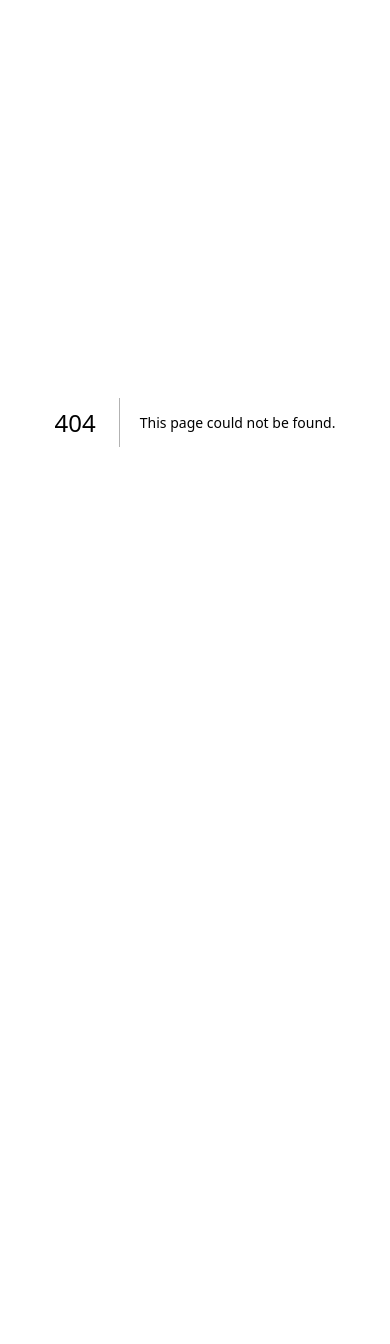
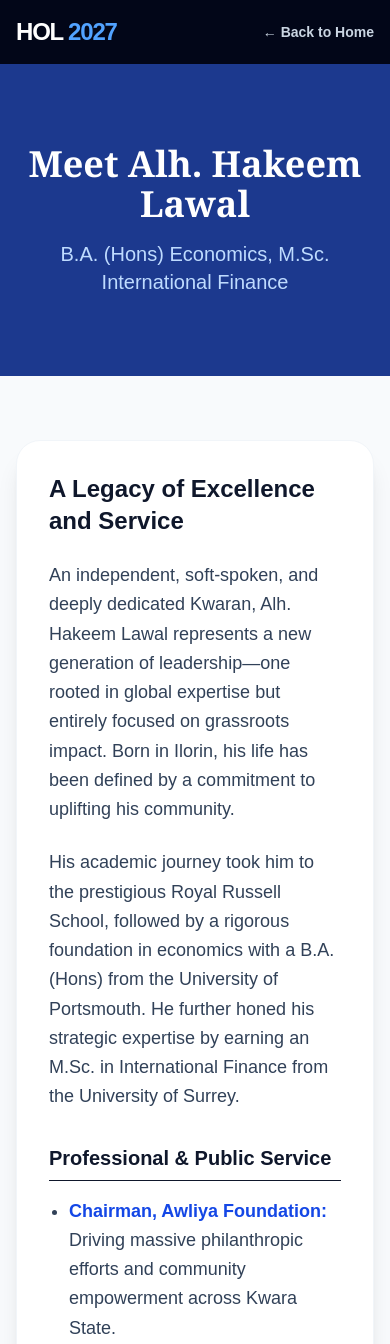
Before and after one commit to bolajareinvestmentltd-labs/Hol_2027, a Next.js app: page /about in a window 390 px wide. Before the commit this address had no page. Shown: the top 1344 px of the page. Before the commit the page ends 844 px from the top, so only its background shows below. Built offline with nearby package versions, Linux system fonts and the light colour scheme.

Commit message:
feat: added about and roadmap pages via mobile

```diff
--- /dev/null
+++ b/src/app/about/page.tsx
@@ -0,0 +1,45 @@
+"use client";
+
+import Link from "next/link";
+
+export default function AboutPage() {
+  return (
+    <main className="min-h-screen bg-slate-50 selection:bg-blue-900 selection:text-white">
+      <nav className="w-full p-4 md:p-6 flex justify-between items-center bg-slate-950 sticky top-0 z-50">
+        <Link href="/" className="flex items-center gap-3">
+          <div className="text-2xl font-black tracking-tighter text-white">
+            HOL <span className="text-blue-400">2027</span>
+          </div>
+        </Link>
+        <Link href="/" className="text-sm font-semibold text-slate-300 hover:text-white transition">
+          &larr; Back to Home
+        </Link>
+      </nav>
+
+      <header className="w-full bg-blue-900 py-20 px-4 text-center text-white">
+        <h1 className="text-4xl md:text-5xl font-serif font-bold mb-4">Meet Alh. Hakeem Lawal</h1>
+        <p className="text-xl text-blue-200 font-medium">B.A. (Hons) Economics, M.Sc. International Finance</p>
+      </header>
+
+      <section className="max-w-4xl mx-auto py-16 px-4">
+        <div className="bg-white rounded-3xl shadow-xl p-8 md:p-12 border border-slate-100">
+          <h2 className="text-2xl font-bold text-slate-900 mb-6">A Legacy of Excellence and Service</h2>
+          <div className="space-y-6 text-slate-700 leading-relaxed text-lg">
+            <p>An independent, soft-spoken, and deeply dedicated Kwaran, Alh. Hakeem Lawal represents a new generation of leadership—one rooted in global expertise but entirely focused on grassroots impact. Born in Ilorin, his life has been defined by a commitment to uplifting his community.</p>
+            <p>His academic journey took him to the prestigious Royal Russell School, followed by a rigorous foundation in economics with a B.A. (Hons) from the University of Portsmouth. He further honed his strategic expertise by earning an M.Sc. in International Finance from the University of Surrey.</p>
+            <h3 className="text-xl font-bold text-slate-900 mt-8 mb-4 border-b pb-2">Professional & Public Service</h3>
+            <ul className="list-disc pl-5 space-y-3">
+              <li><strong className="text-blue-700">Chairman, Awliya Foundation:</strong> Driving massive philanthropic efforts and community empowerment across Kwara State.</li>
+              <li><strong className="text-blue-700">CEO, Heich and Heich:</strong> Leading corporate strategy and execution at the highest levels.</li>
+              <li><strong className="text-blue-700">Former Chairman, Finance Committee:</strong> Served at the Federal Ministry of Youth & Sports Development, Nigeria.</li>
+              <li><strong className="text-blue-700">Global Financial Analyst:</strong> Built a world-class financial career at MaxGavlin Consulting UK and Amlin Plc UK.</li>
+            </ul>
+            <div className="mt-12 p-6 bg-yellow-50 border-l-4 border-yellow-500 rounded-r-xl">
+              <p className="font-medium text-slate-800 italic">"Whether advising financial institutions in the UK or guiding youth policy in Abuja, my heart and my ultimate mission have always remained at home in Kwara."</p>
+            </div>
+          </div>
+        </div>
+      </section>
+    </main>
+  );
+}
--- /dev/null
+++ b/src/app/roadmap/page.tsx
@@ -0,0 +1,53 @@
+"use client";
+
+import Link from "next/link";
+
+export default function RoadmapPage() {
+  const pillars = [
+    { step: "01", title: "Economic Rebirth & Wealth Creation", desc: "Utilizing international finance expertise to attract global investment, empower local SMEs, and transform Kwara into an economic hub.", color: "bg-blue-600" },
+    { step: "02", title: "Youth & Educational Empowerment", desc: "Moving beyond basic literacy to equip our youth with modern tech skills, vocational mastery, and direct pathways to employment.", color: "bg-yellow-500" },
+    { step: "03", title: "Sustainable Infrastructure", desc: "Building roads, healthcare facilities, and energy grids that actually last, ensuring every Kwaran has access to dignified living conditions.", color: "bg-slate-800" }
+  ];
+
+  return (
+    <main className="min-h-screen bg-white selection:bg-blue-900 selection:text-white pb-20">
+      <nav className="w-full p-4 md:p-6 flex justify-between items-center bg-slate-950 sticky top-0 z-50">
+        <Link href="/" className="flex items-center gap-3">
+          <div className="text-2xl font-black tracking-tighter text-white">
+            HOL <span className="text-blue-400">2027</span>
+          </div>
+        </Link>
+        <Link href="/" className="text-sm font-semibold text-slate-300 hover:text-white transition">
+          &larr; Back to Home
+        </Link>
+      </nav>
+
+      <header className="w-full py-20 px-4 text-center">
+        <h3 className="text-blue-600 font-bold tracking-widest uppercase mb-4">The Masterplan</h3>
+        <h1 className="text-4xl md:text-6xl font-serif font-black text-slate-900 mb-6">The Roadmap for Kwara</h1>
+        <p className="text-xl text-slate-600 max-w-2xl mx-auto">We don't just have hope; we have a blueprint. Here is our step-by-step strategy to elevate our state.</p>
+      </header>
+
+      <section className="max-w-5xl mx-auto px-4">
+        <div className="grid gap-8 md:gap-12">
+          {pillars.map((pillar, i) => (
+            <div key={i} className="flex flex-col md:flex-row bg-slate-50 rounded-3xl overflow-hidden shadow-md border border-slate-100 transition-transform hover:-translate-y-1 hover:shadow-xl">
+              <div className={`${pillar.color} md:w-32 flex items-center justify-center py-8 md:py-0`}>
+                <span className="text-5xl font-black text-white/50">{pillar.step}</span>
+              </div>
+              <div className="p-8 md:p-10 flex-1">
+                <h2 className="text-3xl font-bold text-slate-900 mb-4">{pillar.title}</h2>
+                <p className="text-lg text-slate-600 leading-relaxed">{pillar.desc}</p>
+              </div>
+            </div>
+          ))}
+        </div>
+        <div className="mt-16 text-center">
+          <Link href="/volunteer" className="inline-block py-4 px-10 rounded-full bg-blue-600 hover:bg-blue-500 text-white font-bold text-lg shadow-lg hover:shadow-blue-500/30 transition-all transform hover:-translate-y-1">
+            Join the Movement to Build This Future
+          </Link>
+        </div>
+      </section>
+    </main>
+  );
+}
```
